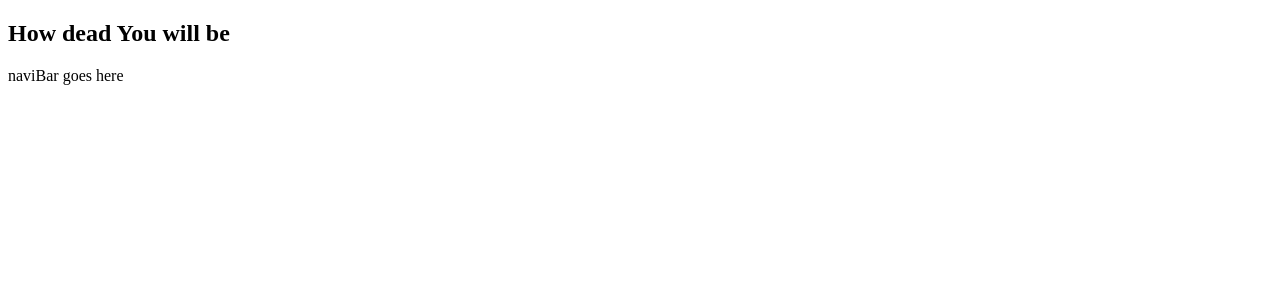
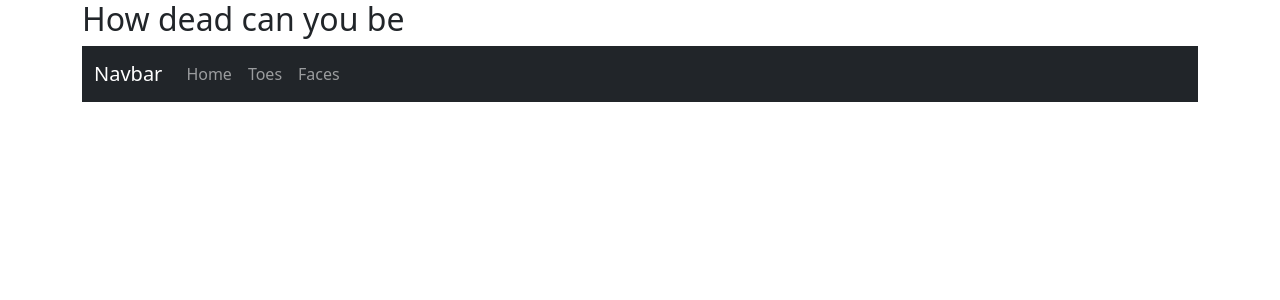
Before and after one commit to Team7-Gimli/DL, a Next.js app: page / in a window 1280 px wide. Shown: the top 300 px of the page. Built offline with nearby package versions, Linux system fonts and the light colour scheme.

Commit message:
setup home page

```diff
--- /dev/null
+++ b/components/NaviBar.js
@@ -0,0 +1,24 @@
+import { useState } from 'react';
+import { Navbar, Nav, Container, Rows, Col, Button } from 'react-bootstrap';
+import 'bootstrap/dist/css/bootstrap.min.css';
+
+const NaviBar = () => {
+
+  return (
+    <Container>
+      <Navbar bg="dark" variant="dark">
+        <Container>
+          <Navbar.Brand href="/">Navbar</Navbar.Brand>
+          <Nav className="me-auto">
+            <Nav.Link href="/">Home</Nav.Link>
+            <Nav.Link href="/">Toes</Nav.Link>
+            <Nav.Link href="/">Faces</Nav.Link>
+          </Nav>
+        </Container>
+      </Navbar>
+
+    </Container>
+  )
+}
+
+export default NaviBar;
--- a/package.json
+++ b/package.json
@@ -13,8 +13,10 @@
   "author": "",
   "license": "ISC",
   "dependencies": {
+    "bootstrap": "^5.1.3",
     "next": "^12.0.7",
     "react": "^17.0.2",
+    "react-bootstrap": "^2.0.4",
     "react-dom": "^17.0.2"
   }
 }
--- a/pages/index.js
+++ b/pages/index.js
@@ -1,16 +1,22 @@
+import { useState } from 'react';
+import {Container} from 'react-bootstrap';
+import 'bootstrap/dist/css/bootstrap.min.css';
 
+import NaviBar from '../components/NaviBar.js';
 
 
 const HomePage = () => {
   return (
-  <div>
-    <div className='homeTitle'>
-      <h2>How dead You will be</h2>
+    <div>
+      <div className='homeTitle'>
+        <Container>
+        <h2>How dead can you be</h2>
+        </Container>
+      </div>
+      <div className='naviBar'>
+        <NaviBar />
+      </div>
     </div>
-    <div className='naviBar'>
-      naviBar goes here
-    </div>
-  </div>
   )
 }
 
```
Also changed, not shown: 1 other file (tests, documents, lock files or other folders).
